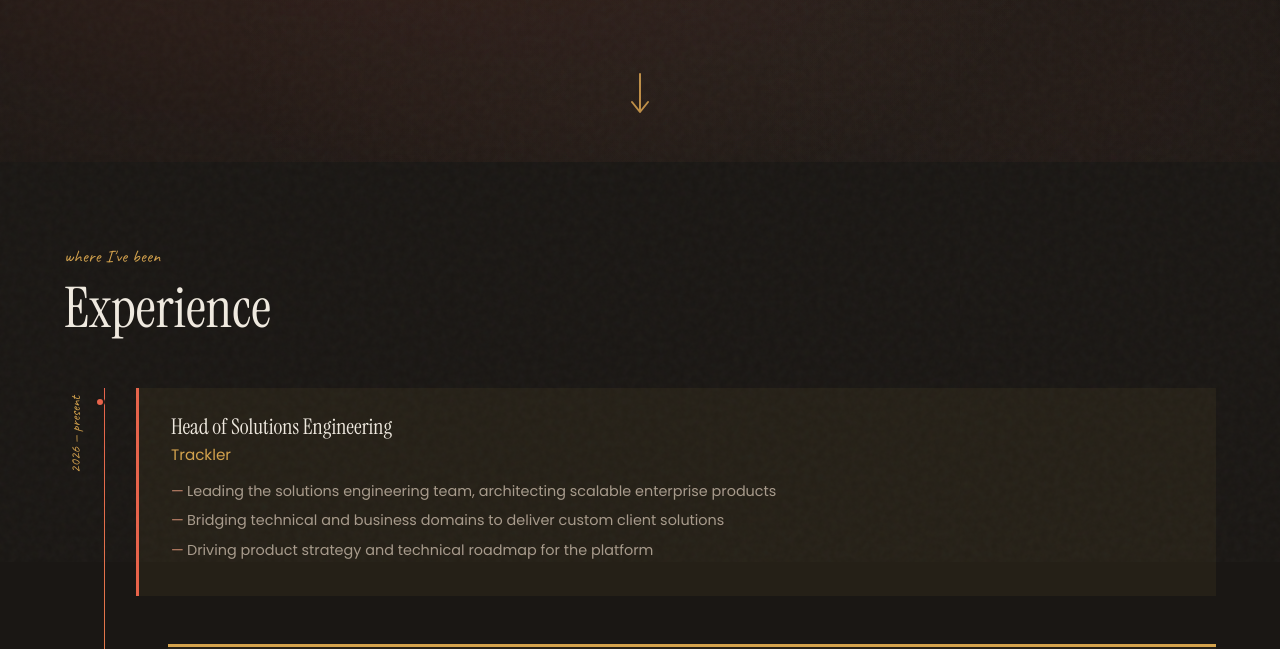
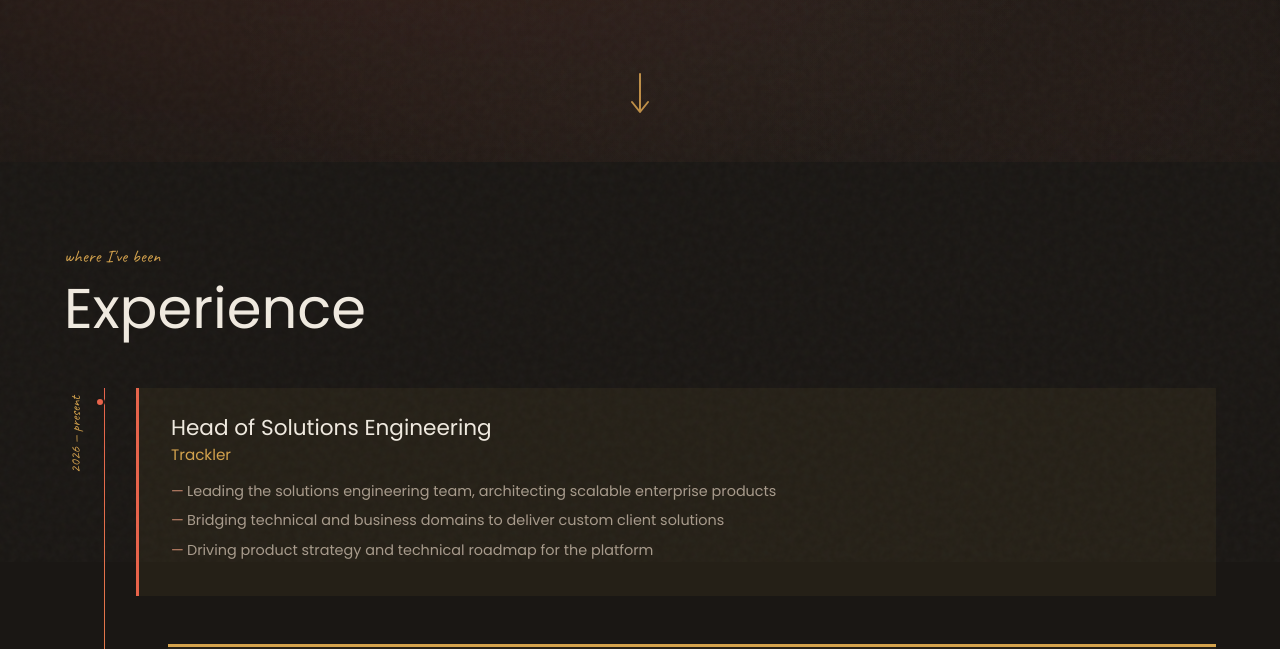
Before and after one commit to muhammadhuzafaiftikhar/muhammadhuzafaiftikhar.github.io, a plain HTML site: page index.html in a window 1280 px wide. Shown: the part 638-1287 px from the top of the page. Drawn offline with Linux system fonts and the light colour scheme.

Commit message:
Use Poppins for headings too

```diff
--- a/css/variables.css
+++ b/css/variables.css
@@ -11,7 +11,7 @@
   --hot-ember: #FF4D2E;
 
   /* Typography */
-  --font-heading: 'Instrument Serif', Georgia, serif;
+  --font-heading: 'Poppins', -apple-system, sans-serif;
   --font-body: 'Poppins', -apple-system, sans-serif;
   --font-handwritten: 'Caveat', cursive;
 
```
